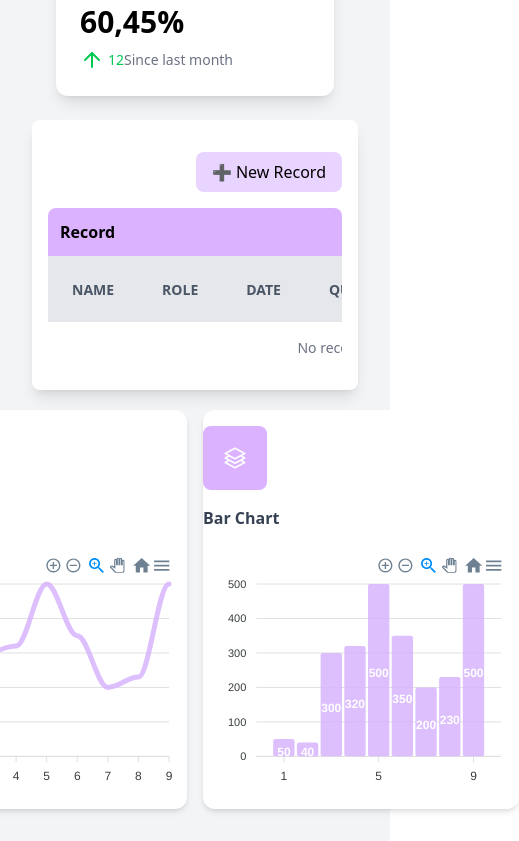
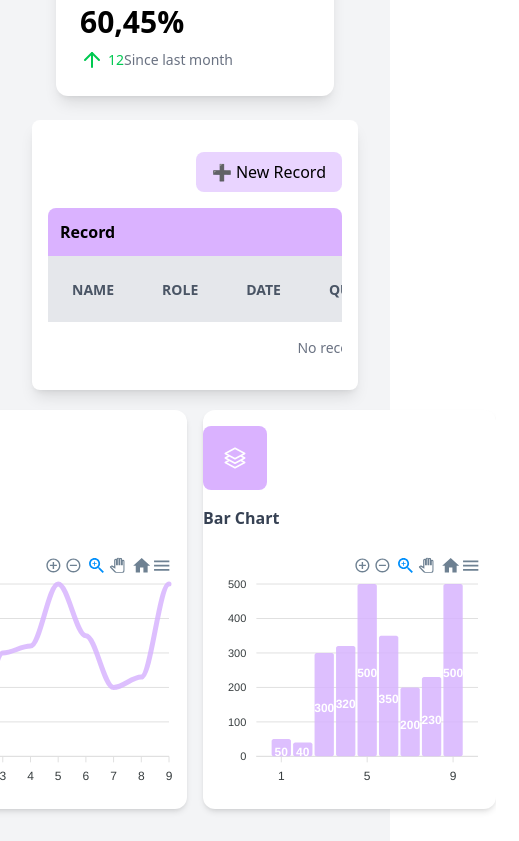
Before and after one commit to Developer-Elisha/Atif-Brothers, a React (Vite) app in the folder client/: page / in a window 390 px wide. Shown: the part 832-1673 px from the top of the page, 519 px wide, since content can reach past the window. Built offline with nearby package versions, Linux system fonts and the light colour scheme; a web font is replaced by a local one.

Commit message:
Fix responsiveness issues

```diff
--- a/client/src/App.jsx
+++ b/client/src/App.jsx
@@ -1,8 +1,9 @@
 import React from "react";
-import { BrowserRouter as Router, Routes, Route } from "react-router-dom";
+import { BrowserRouter as Router, Routes, Route, Navigate } from "react-router-dom";
 import Header from "./components/Header";
 import StatsCards from "./components/Cards";
 import MainTbl from "./components/Dashboard";
+// import Login from "./components/Login";
 import Charts from "./components/Charts";
 import BarChart from "./components/BarChart";
 
@@ -12,21 +13,32 @@ const Dashboard = () => (
       <Header />
     </div>
     <div className="flex flex-col items-center justify-center p-8 mt-20 w-full">
-      <StatsCards />
+        <StatsCards />
+
       <MainTbl />
-      <div className="mt-5 flex w-full justify-center space-x-4">
-        <Charts className="w-full" />
-        <BarChart className="w-full" />
+
+      {/* Charts Container */}
+      <div className="mt-5 flex w-[90%] justify-center space-x-4 relative z-10">
+        <Charts className="w-full md:w-1/2" />
+        <BarChart className="w-full md:w-1/2" />
       </div>
     </div>
   </div>
 );
+
+
+// const PrivateRoute = ({ element }) => {
+//   const token = localStorage.getItem("token");
+//   return token ? element : <Navigate to="/login" />;
+// };
 
 function App() {
   return (
     <Router>
       <Routes>
         <Route path="/" element={<Dashboard />} />
+        {/* <Route path="/dashboard" element={<PrivateRoute element={<Dashboard />} />} />
+        <Route path="*" element={<Navigate to="/login" />} /> */}
       </Routes>
     </Router>
   );
--- a/client/src/components/Dashboard.jsx
+++ b/client/src/components/Dashboard.jsx
@@ -121,7 +121,7 @@ const Dashboard = () => {
       </div>
 
       {isModalOpen && (
-        <div className="fixed inset-0 backdrop-blur-md flex items-center justify-center p-4">
+        <div className="fixed inset-0 backdrop-blur-md flex items-center justify-center p-4 z-50">
           <div className="bg-white p-6 rounded-xl shadow-2xl w-[600px] max-h-[80vh] overflow-y-auto relative">
             <button
               className="absolute top-2 right-2 text-gray-600 cursor-pointer hover:text-gray-900 text-2xl"
```
Also changed, not shown: client/src/apprun.md (+2 -2 lines).
